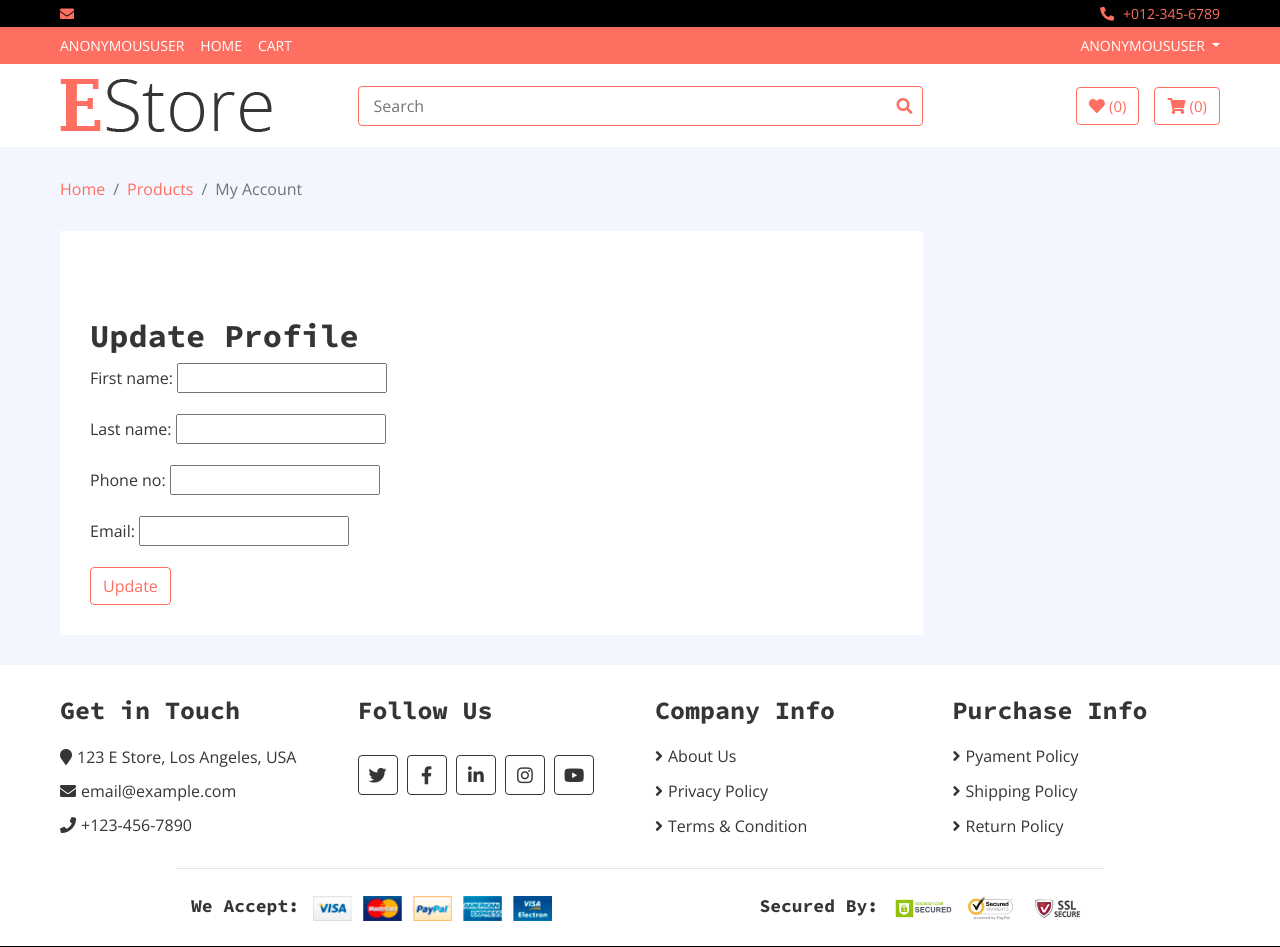
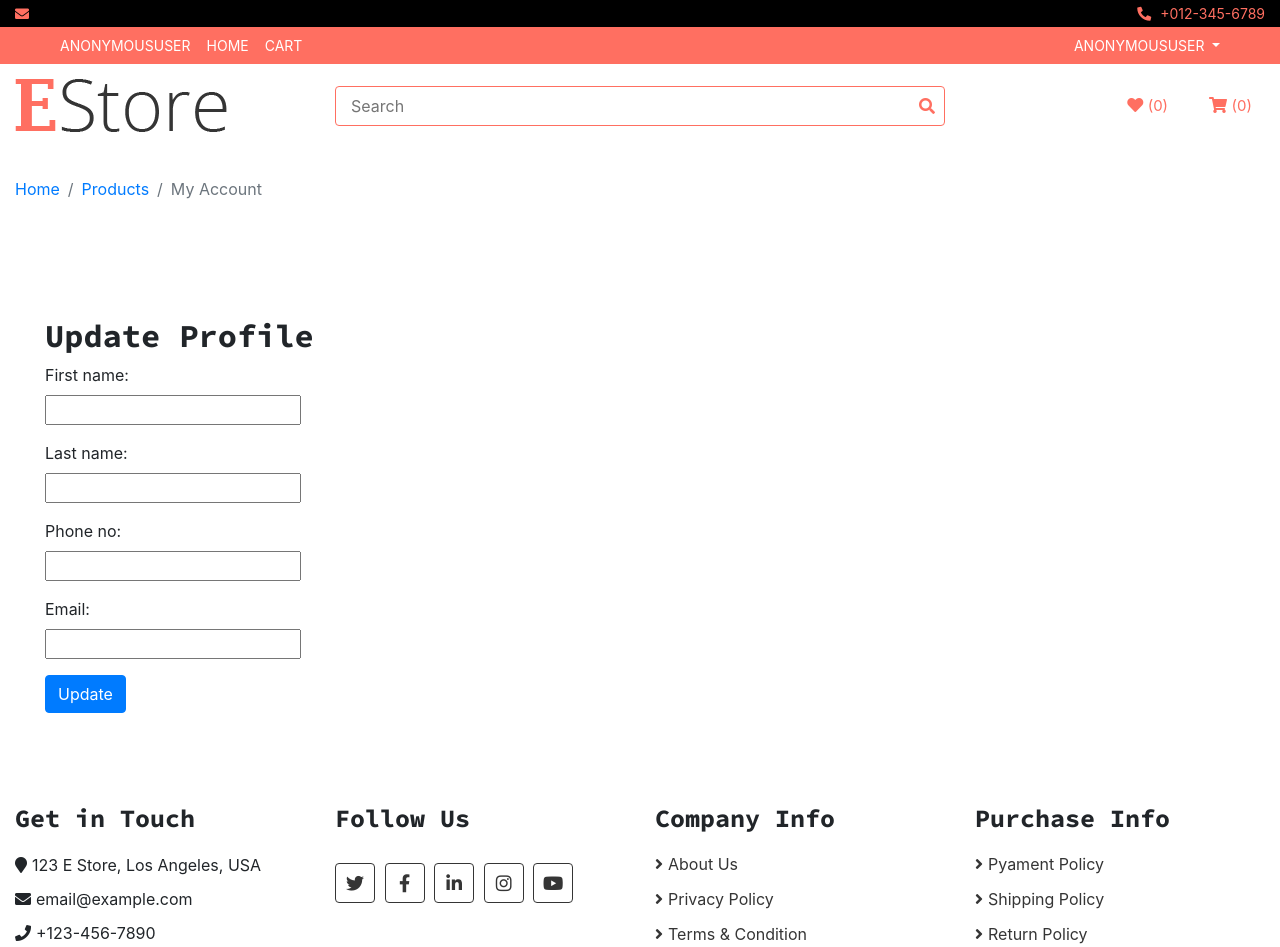
Before and after one commit to palakparmartntra/E-Commerce-Project, a Django app: template templates/update_profile.html in a window 1280 px wide. Shown: the top 947 px of the page. Run offline with Django 5.2, Linux system fonts and the light colour scheme; the template is opened without the code that fills it: values that come from a table or form of the project are taken from there, others are empty; some libraries are stand-ins or nearby versions.

Commit message:
ui changes

```diff
--- a/accounts/views.py
+++ b/accounts/views.py
@@ -27,6 +27,7 @@ class UpdateUserProfile(UpdateView):
     success_url = reverse_lazy('index')
 
 
+
 class Index(TemplateView):
     """view for the render index page """
     template_name = 'index.html'
--- a/templates/update_profile.html
+++ b/templates/update_profile.html
@@ -13,7 +13,15 @@
           right: 31px;
 
         }
+
+
+.Name {display: inline-block; width:49%;}
+.Name .cf-medium {width:130%;}
+.Name label {display: block !important; width: 150% !important;}
+
 </style>
+<link rel="stylesheet" href="https://stackpath.bootstrapcdn.com/bootstrap/4.3.1/css/bootstrap.min.css">
+
 
 <div class="my-account">
     <div class="container-fluid">
@@ -23,21 +31,22 @@
                 <div id="address-tab" role="tabpanel" >
                 <h1>{{ user.username }}</h1><br><br>
                 <div class="row">
-                    <div class="col-md-9">
+                    <div class="col-md-12">
 
 
                          <h2>Update Profile</h2>
+                    <div class="Name" >
+                      <form style="margin:auto display:grid" method="post" enctype="multipart/form-data" action="{% url 'updateprofile' user.pk %}">
+                        {% csrf_token %}
+                          <div>
+                        {{  form.as_p }}
 
-                      <form method="post" enctype="multipart/form-data" action="{% url 'updateprofile' user.pk %}">
-                        {% csrf_token %}
-                        {{ form.as_p }}
-
+                        </div>
                         <button class="btn btn-primary" type="submit">Update</button>
                       </form>
-
+</div>
                     </div>
                 </div>
-
 
 
 
```
Also changed, not shown: templates/update_address.html (+19 -6 lines).
